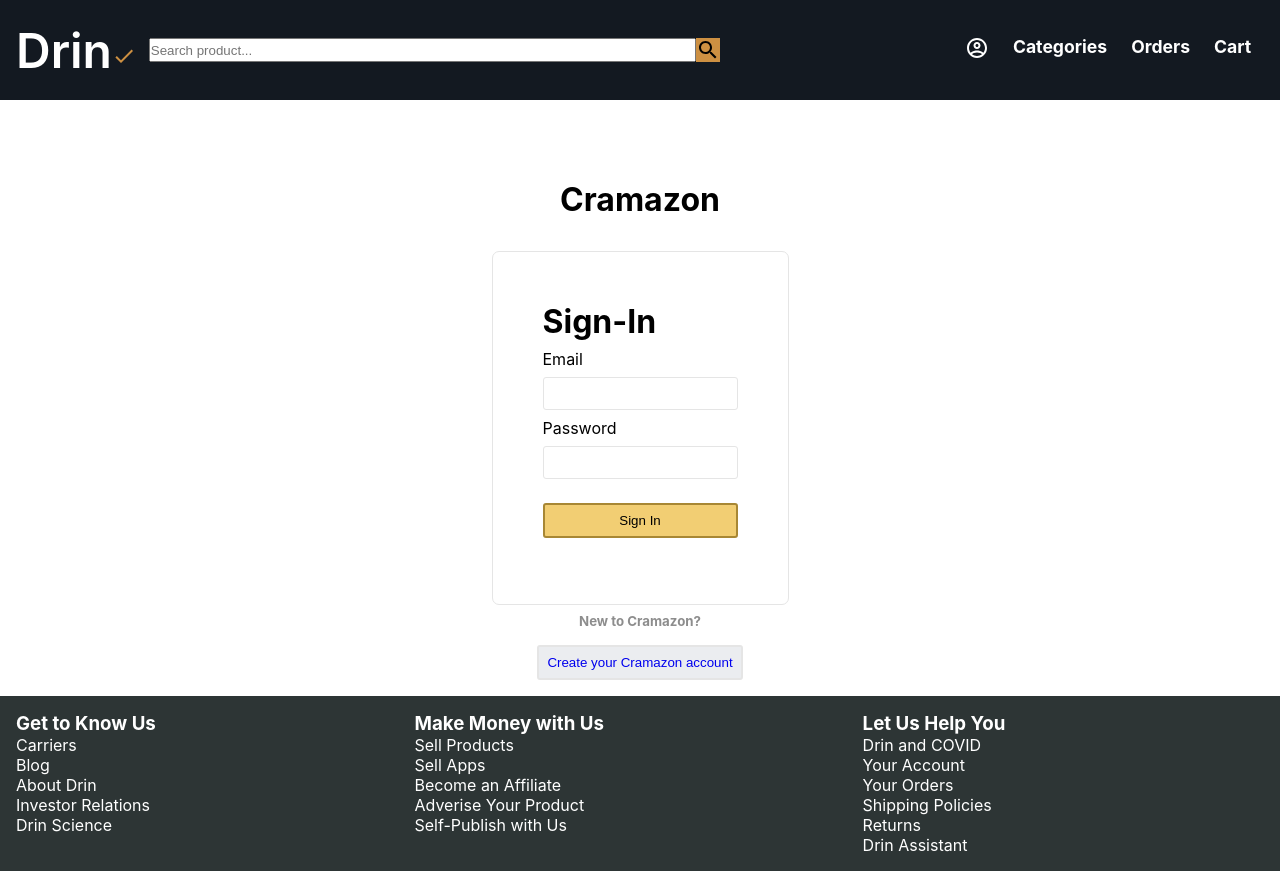
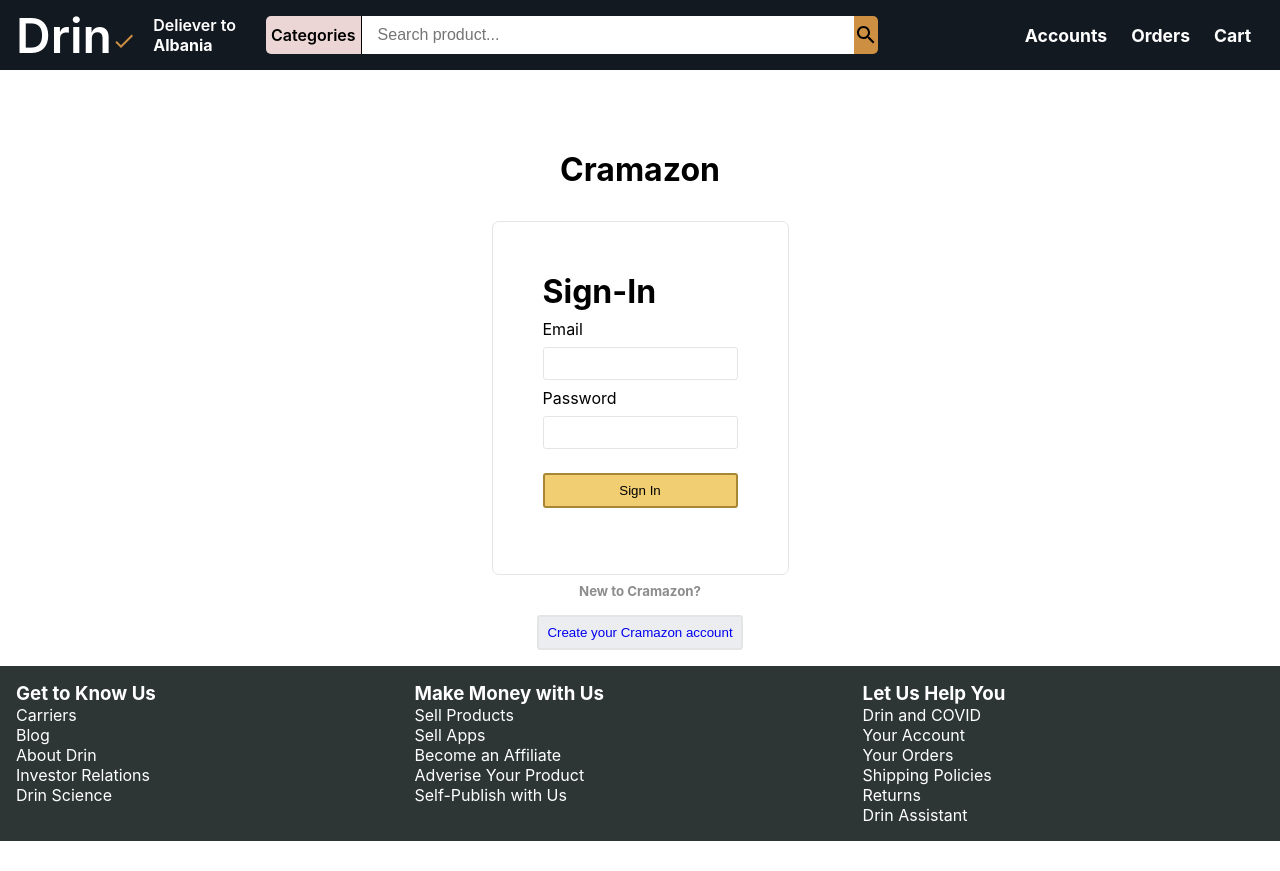
Before and after one commit to ilir2523/hoxton-node-project-frontend, a React (Vite) app: page /signIn in a window 1280 px wide. After the commit the page ends 841 px from the top, so only its background shows below. Built offline with nearby package versions, Linux system fonts and the light colour scheme; no server answers.

Commit message:
styling header

```diff
--- a/src/components/Header.tsx
+++ b/src/components/Header.tsx
@@ -9,12 +9,25 @@ function Header() {
     <>
       <header className="header"    >
         <div className="header__logo" >
+          <div>
             <Link to='/products' >Drin</Link>
             <DoneIcon className="header__doneIcon" />
+          </div>
+          <div className="header_deliver">
+            <p>Deliever to</p>
+            <p> <b>Albania</b> </p>
 
           </div>
+
+        </div>
+
         <div className="header__search">
-          <input type="search" placeholder="Search product..." className="searach"
+
+          <div className="header__Categories">
+            <Link to='/categories' >Categories</Link>
+          </div>
+          <div className="header__searchInput">
+            <input type="search" placeholder="Search product..." className="header__searchInput"
               onChange={(e) => {
                 console.log(e.target.value)
               }}
@@ -22,13 +35,13 @@ function Header() {
             />
             <SearchIcon className="header__searchIcon" />
           </div>
+        </div>
+
+        <div className="header__sideOptions">
           <nav className="header__icons">
             <ul>
               <li>
-              <Link to='/signIn'> <img src="./src/images/account_circle_white_24dp.svg"></img> </Link>
-            </li>
-            <li>
-              <Link to='/categories' >Categories</Link>
+                <Link to='/signIn'>Accounts </Link>
               </li>
               <li>
                 <Link to='/orders' >Orders</Link>
@@ -38,6 +51,8 @@ function Header() {
               </li>
             </ul>
           </nav>
+        </div>
+
       </header>
     </>
   );
--- a/src/styles/header.css
+++ b/src/styles/header.css
@@ -2,25 +2,77 @@
 
 .header {
     display: grid;
-    grid-template-columns: auto 1fr 1fr;
+    grid-template-columns: 250px 1fr 400px;
     align-items: center;
     background-color: #131921;
     width: 100vw;
-    height: 100px;
-    padding: 1rem;;
+    height: 70px;
+    padding-left: 1rem;
+    padding-right: 1rem;
+
+}
+
+.header__logo {
+    display: grid;
+    grid-template-columns: auto 1fr;
+    place-items: center;
+}
+
+.header__logo p {
+    font-size: 1rem;
+    color: white;
 }
 
 .header__doneIcon {
     color: #cd9042;
+    height: 38px;
 
 }
 
 .header__search {
  display: grid;
- grid-template-columns: auto 10px;
+ grid-template-columns: auto 1fr;
 
 }
 
+.header__search ::placeholder {
+    padding: 1rem;
+    font-size: 1rem;
+}
+
+.header__Categories {
+    background-color: rgb(235, 213, 213);
+    border-right: 1px solid black;
+    display: grid;
+    place-content: center;
+    padding: 5px;
+    border-top-left-radius: 5px;
+    border-bottom-left-radius: 5px;
+
+}
+
+
+.header__Categories a{
+    color: black;
+    font-weight: 600;
+
+}
+
+.header__searchInput {
+    display: grid;
+    grid-template-columns: auto 10px;
+    height: 38px;
+
+    border: none;
+
+}
+
+
+svg.MuiSvgIcon-root.header__searchIcon {
+    height: 38px;
+    border-top-right-radius: 5px;
+    border-bottom-right-radius: 5px;
+}
 
 
 .header nav ul {
@@ -37,7 +89,9 @@
 
 
 header nav ul a:hover {
+    border: solid 1px white;
     color: rgb(241, 241, 236);
+    padding: 1rem;
 }
 
 
```
Lines whose indentation alone changed are shown as unchanged.
